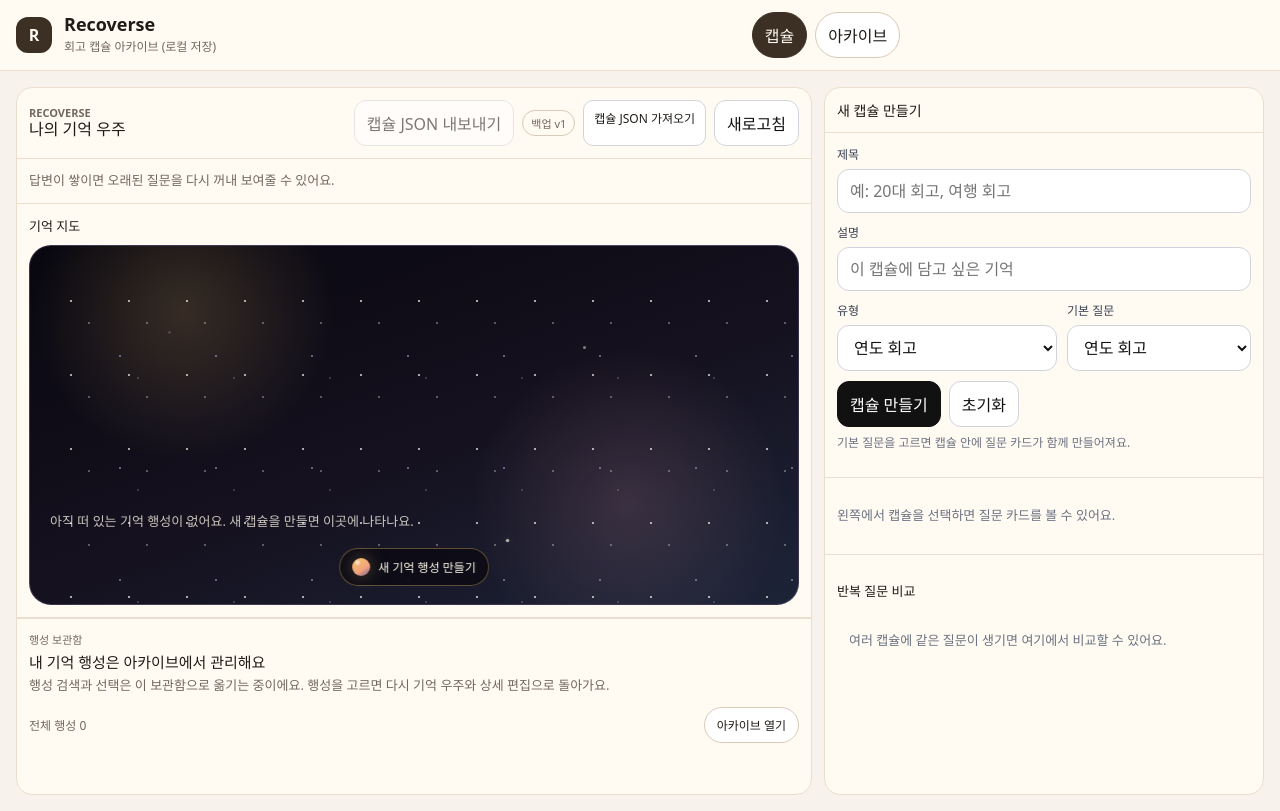
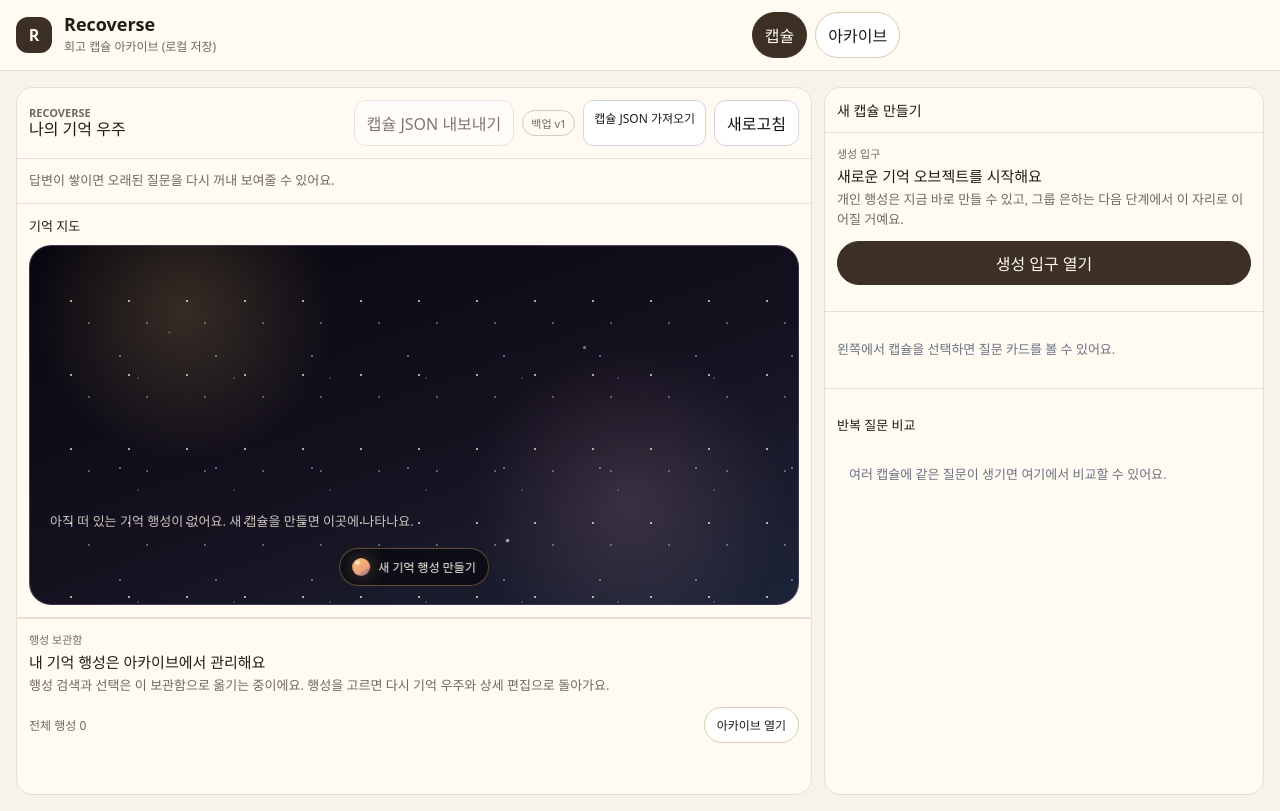
Before and after one commit to minmaxhap/recoverse, a Vue app in the folder recoverse-frontend/: page / in a window 1280 px wide. Built offline with nearby package versions, Linux system fonts and the light colour scheme.

Commit message:
Gate capsule creation behind entry flow

```diff
--- a/recoverse-frontend/src/App.vue
+++ b/recoverse-frontend/src/App.vue
@@ -363,6 +363,7 @@
         brand-label="Recoverse"
         :title="t.memoryUniverse"
         :create-capsule-title="t.createCapsule"
+        :show-create-composer="showCreateComposer"
         :language="language"
         :capsules="capsules"
         :capsule-cards="capsuleCards"
@@ -406,6 +407,7 @@
         }"
         :capsule-list-labels="capsuleListLabels"
         :archive-bridge-labels="archiveBridgeLabels"
+        :create-entry-labels="createEntryLabels"
         :capsule-create-labels="capsuleCreateLabels"
         :capsule-detail-labels="capsuleDetailLabels"
         @export="onExportCapsules"
@@ -413,6 +415,8 @@
         @refresh="refreshCapsules"
         @open-discovery="openDiscoveryCard"
         @open-archive="openArchiveSettings"
+        @open-create-flow="openCreateFlow"
+        @close-create-flow="closeCreateFlow"
         @select-capsule="selectCapsule"
         @create-capsule="onCreateCapsule"
         @reset-capsule-form="resetCapsuleForm"
@@ -623,6 +627,14 @@ const messages = {
       "행성 검색과 선택은 이 보관함으로 옮기는 중이에요. 행성을 고르면 다시 기억 우주와 상세 편집으로 돌아가요.",
     archiveCount: "전체 행성",
     openArchive: "아카이브 열기",
+    createEntryEyebrow: "생성 입구",
+    createEntryTitle: "새로운 기억 오브젝트를 시작해요",
+    createEntryDescription:
+      "개인 행성은 지금 바로 만들 수 있고, 그룹 은하는 다음 단계에서 이 자리로 이어질 거예요.",
+    openCreateEntry: "생성 입구 열기",
+    createPlanetEntry: "개인 행성 만들기",
+    createGalaxyEntry: "그룹 은하 준비 중",
+    closeCreateEntry: "입구 닫기",
     memoryUniverse: "나의 기억 우주",
     retrospectiveCapsules: "회고 캡슐",
     exportCapsules: "캡슐 JSON 내보내기",
@@ -700,6 +712,14 @@ const messages = {
       "Planet search and selection are moving here. Picking a planet returns you to the universe view and detail editor.",
     archiveCount: "Planets",
     openArchive: "Open archive",
+    createEntryEyebrow: "Creation Entry",
+    createEntryTitle: "Start a new memory object",
+    createEntryDescription:
+      "Personal planets can be created now, and group galaxies will connect to this entry point next.",
+    openCreateEntry: "Open creation entry",
+    createPlanetEntry: "Create personal planet",
+    createGalaxyEntry: "Group galaxy coming soon",
+    closeCreateEntry: "Close entry",
     memoryUniverse: "My Memory Universe",
     retrospectiveCapsules: "Retrospective Capsules",
     exportCapsules: "Export capsule JSON",
@@ -778,6 +798,7 @@ const capsuleCards = ref<CapsuleCard[]>([]);
 const selectedCapsuleId = ref<string | null>(null);
 const selectedCapsuleCardId = ref<string | null>(null);
 const mode = ref<AppMode>("home-universe");
+const showCreateComposer = ref<boolean>(false);
 const modePlanById = Object.fromEntries(appModePlans.map((plan) => [plan.id, plan])) as Record<
   AppMode,
   (typeof appModePlans)[number]
@@ -874,6 +895,15 @@ const archiveBridgeLabels = computed(() => ({
   count: t.value.archiveCount,
   open: t.value.openArchive,
 }));
+const createEntryLabels = computed(() => ({
+  eyebrow: t.value.createEntryEyebrow,
+  title: t.value.createEntryTitle,
+  description: t.value.createEntryDescription,
+  open: t.value.openCreateEntry,
+  createPlanet: t.value.createPlanetEntry,
+  createGalaxy: t.value.createGalaxyEntry,
+  close: t.value.closeCreateEntry,
+}));
 
 const discoveryLabels = computed(() => ({
   title: t.value.todayDiscovery,
@@ -1084,6 +1114,15 @@ function resetCapsuleForm() {
   capsuleForm.description = "";
   capsuleForm.type = "year";
   capsuleForm.templateId = "template_year";
+}
+
+function openCreateFlow() {
+  resetCapsuleForm();
+  showCreateComposer.value = true;
+}
+
+function closeCreateFlow() {
+  showCreateComposer.value = false;
 }
 
 function syncCapsuleStorage() {
@@ -1158,6 +1197,7 @@ function onCreateCapsule() {
     if (firstCard) startCapsuleCardEdit(firstCard);
     else resetCapsuleCardForm();
     resetCapsuleForm();
+    showCreateComposer.value = false;
     capsuleNotice.value = t.value.capsuleCreated;
   } catch (err: any) {
     capsuleError.value = err?.message ?? t.value.capsuleCreateFailed;
--- a/recoverse-frontend/src/views/HomeUniverseView.vue
+++ b/recoverse-frontend/src/views/HomeUniverseView.vue
@@ -25,7 +25,7 @@
         :selected-capsule-id="selectedCapsuleId"
         :labels="galaxyMapLabels"
         @select="$emit('select-capsule', $event)"
-        @start-create="$emit('reset-capsule-form')"
+        @start-create="$emit('open-create-flow')"
       />
 
       <HomeArchiveBridge
@@ -40,6 +40,32 @@
         <h2 class="noWrap">{{ createCapsuleTitle }}</h2>
       </div>
 
+      <section class="createEntry">
+        <div class="createEntryHead">
+          <span class="eyebrow">{{ createEntryLabels.eyebrow }}</span>
+          <h3>{{ createEntryLabels.title }}</h3>
+          <p>{{ createEntryLabels.description }}</p>
+        </div>
+
+        <div v-if="!showCreateComposer" class="createEntryActions">
+          <button class="primaryAction" type="button" @click="$emit('open-create-flow')">
+            {{ createEntryLabels.open }}
+          </button>
+        </div>
+
+        <div v-else class="createComposer">
+          <div class="createChoiceRow">
+            <button class="choice active" type="button">
+              {{ createEntryLabels.createPlanet }}
+            </button>
+            <button class="choice muted" type="button" disabled>
+              {{ createEntryLabels.createGalaxy }}
+            </button>
+            <button class="ghostAction" type="button" @click="$emit('close-create-flow')">
+              {{ createEntryLabels.close }}
+            </button>
+          </div>
+
           <CapsuleCreateForm
             :form="capsuleForm"
             :templates="capsuleTemplates"
@@ -51,6 +77,8 @@
             @create="$emit('create-capsule')"
             @reset="$emit('reset-capsule-form')"
           />
+        </div>
+      </section>
 
       <div class="divider"></div>
 
@@ -137,6 +165,7 @@ defineProps<{
   title: string;
   brandLabel: string;
   createCapsuleTitle: string;
+  showCreateComposer: boolean;
   language: AppLanguage;
   capsules: Capsule[];
   capsuleCards: CapsuleCard[];
@@ -198,6 +227,15 @@ defineProps<{
     count: string;
     open: string;
   };
+  createEntryLabels: {
+    eyebrow: string;
+    title: string;
+    description: string;
+    open: string;
+    createPlanet: string;
+    createGalaxy: string;
+    close: string;
+  };
   capsuleCreateLabels: {
     title: string;
     titlePlaceholder: string;
@@ -236,6 +274,8 @@ defineEmits<{
   refresh: [];
   "open-discovery": [];
   "open-archive": [];
+  "open-create-flow": [];
+  "close-create-flow": [];
   "select-capsule": [capsuleId: string];
   "create-capsule": [];
   "reset-capsule-form": [];
@@ -300,6 +340,78 @@ defineEmits<{
   overflow: auto;
 }
 
+.createEntry {
+  padding: 12px;
+  display: grid;
+  gap: 12px;
+}
+
+.createEntryHead {
+  display: grid;
+  gap: 4px;
+}
+
+.eyebrow {
+  color: var(--color-muted);
+  font-size: 11px;
+  font-weight: 800;
+  text-transform: uppercase;
+}
+
+.createEntryHead h3 {
+  margin: 0;
+  color: var(--color-ink);
+  font-size: 15px;
+  font-weight: 900;
+}
+
+.createEntryHead p {
+  margin: 0;
+  color: var(--color-muted);
+  font-size: 13px;
+  line-height: 1.5;
+}
+
+.createEntryActions,
+.createComposer {
+  display: grid;
+  gap: 12px;
+}
+
+.createChoiceRow {
+  display: flex;
+  flex-wrap: wrap;
+  gap: 8px;
+}
+
+.primaryAction,
+.choice,
+.ghostAction {
+  font: inherit;
+  border-radius: 999px;
+  padding: 9px 12px;
+  cursor: pointer;
+}
+
+.primaryAction,
+.choice.active {
+  border: 1px solid var(--color-primary);
+  background: var(--color-primary);
+  color: var(--color-primary-contrast);
+}
+
+.choice.muted,
+.ghostAction {
+  border: 1px solid var(--color-border);
+  background: var(--color-paper);
+  color: var(--color-ink);
+}
+
+.choice.muted[disabled] {
+  opacity: 0.6;
+  cursor: not-allowed;
+}
+
 @media (max-width: 899px) {
   .panel {
     min-height: auto;
```
Also changed, not shown: 1 other file (tests, documents, lock files or other folders). Lines whose indentation alone changed are shown as unchanged.
